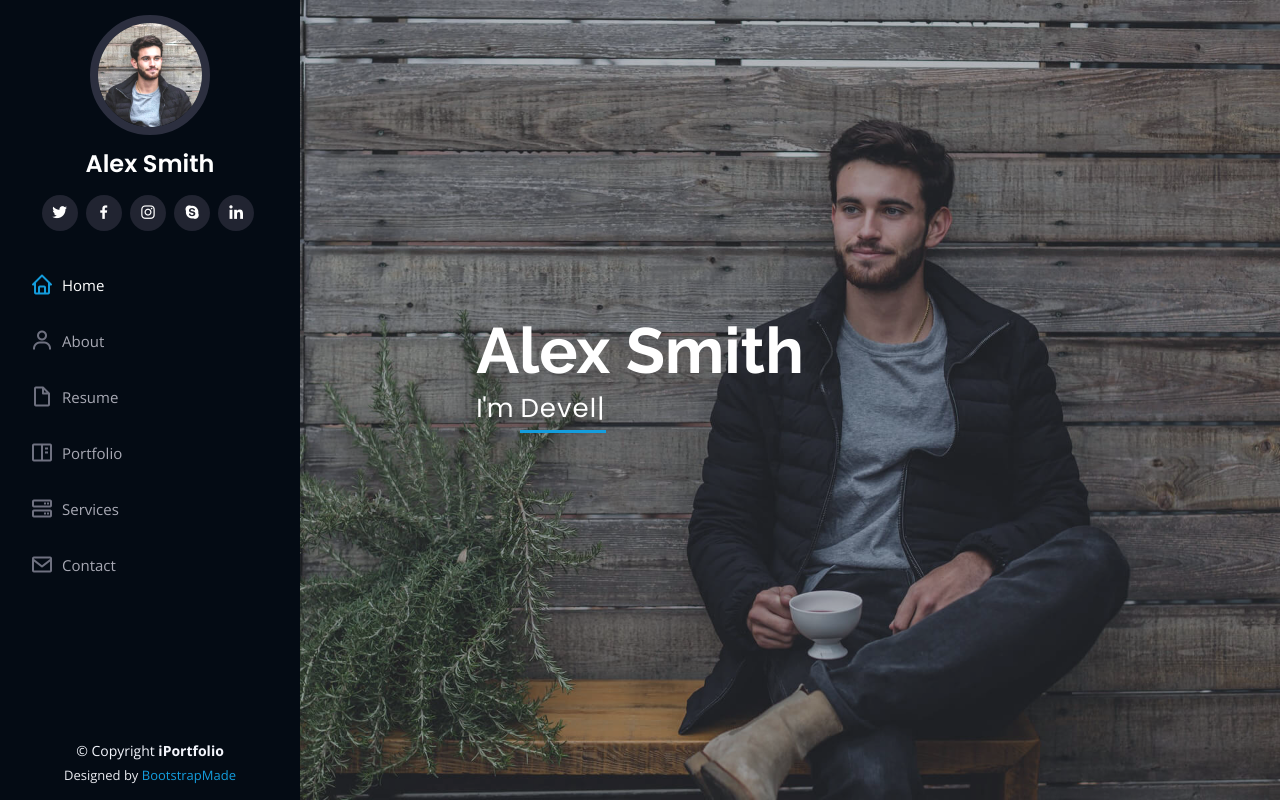
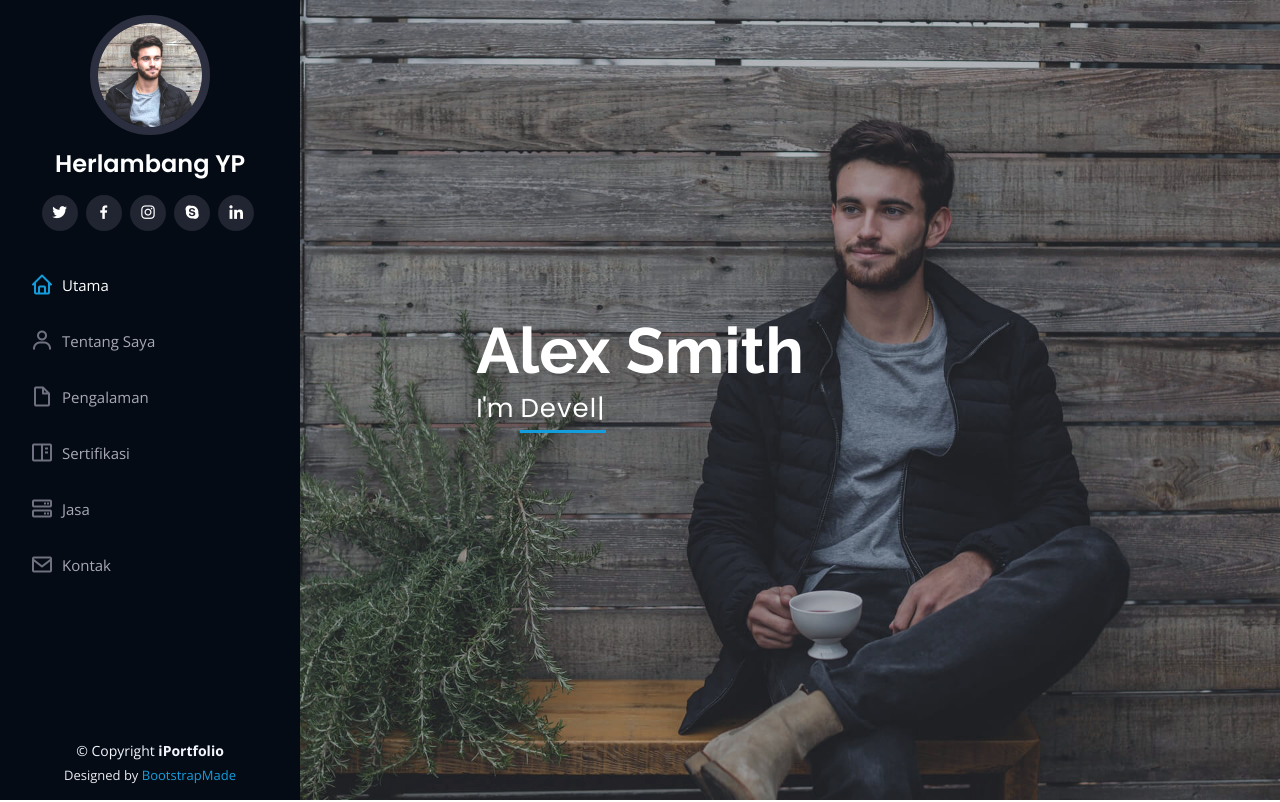
Before and after one commit to HYP11619/HYP, a plain HTML site: page index.html in a window 1280 px wide. Shown: the top 802 px of the page. Drawn offline with nearby package versions, Linux system fonts and the light colour scheme.

Commit message:
Update index.html

```diff
--- a/index.html
+++ b/index.html
@@ -46,7 +46,7 @@
 
       <div class="profile">
         <img src="assets/img/profile-img.jpg" alt="" class="img-fluid rounded-circle">
-        <h1 class="text-light"><a href="index.html">Alex Smith</a></h1>
+        <h1 class="text-light"><a href="index.html">Herlambang YP</a></h1>
         <div class="social-links mt-3 text-center">
           <a href="#" class="twitter"><i class="bx bxl-twitter"></i></a>
           <a href="#" class="facebook"><i class="bx bxl-facebook"></i></a>
@@ -58,12 +58,12 @@
 
       <nav id="navbar" class="nav-menu navbar">
         <ul>
-          <li><a href="#hero" class="nav-link scrollto active"><i class="bx bx-home"></i> <span>Home</span></a></li>
-          <li><a href="#about" class="nav-link scrollto"><i class="bx bx-user"></i> <span>About</span></a></li>
-          <li><a href="#resume" class="nav-link scrollto"><i class="bx bx-file-blank"></i> <span>Resume</span></a></li>
-          <li><a href="#portfolio" class="nav-link scrollto"><i class="bx bx-book-content"></i> <span>Portfolio</span></a></li>
-          <li><a href="#services" class="nav-link scrollto"><i class="bx bx-server"></i> <span>Services</span></a></li>
-          <li><a href="#contact" class="nav-link scrollto"><i class="bx bx-envelope"></i> <span>Contact</span></a></li>
+          <li><a href="#hero" class="nav-link scrollto active"><i class="bx bx-home"></i> <span>Utama</span></a></li>
+          <li><a href="#about" class="nav-link scrollto"><i class="bx bx-user"></i> <span>Tentang Saya</span></a></li>
+          <li><a href="#resume" class="nav-link scrollto"><i class="bx bx-file-blank"></i> <span>Pengalaman</span></a></li>
+          <li><a href="#portfolio" class="nav-link scrollto"><i class="bx bx-book-content"></i> <span>Sertifikasi</span></a></li>
+          <li><a href="#services" class="nav-link scrollto"><i class="bx bx-server"></i> <span>Jasa</span></a></li>
+          <li><a href="#contact" class="nav-link scrollto"><i class="bx bx-envelope"></i> <span>Kontak</span></a></li>
         </ul>
       </nav><!-- .nav-menu -->
     </div>
```
